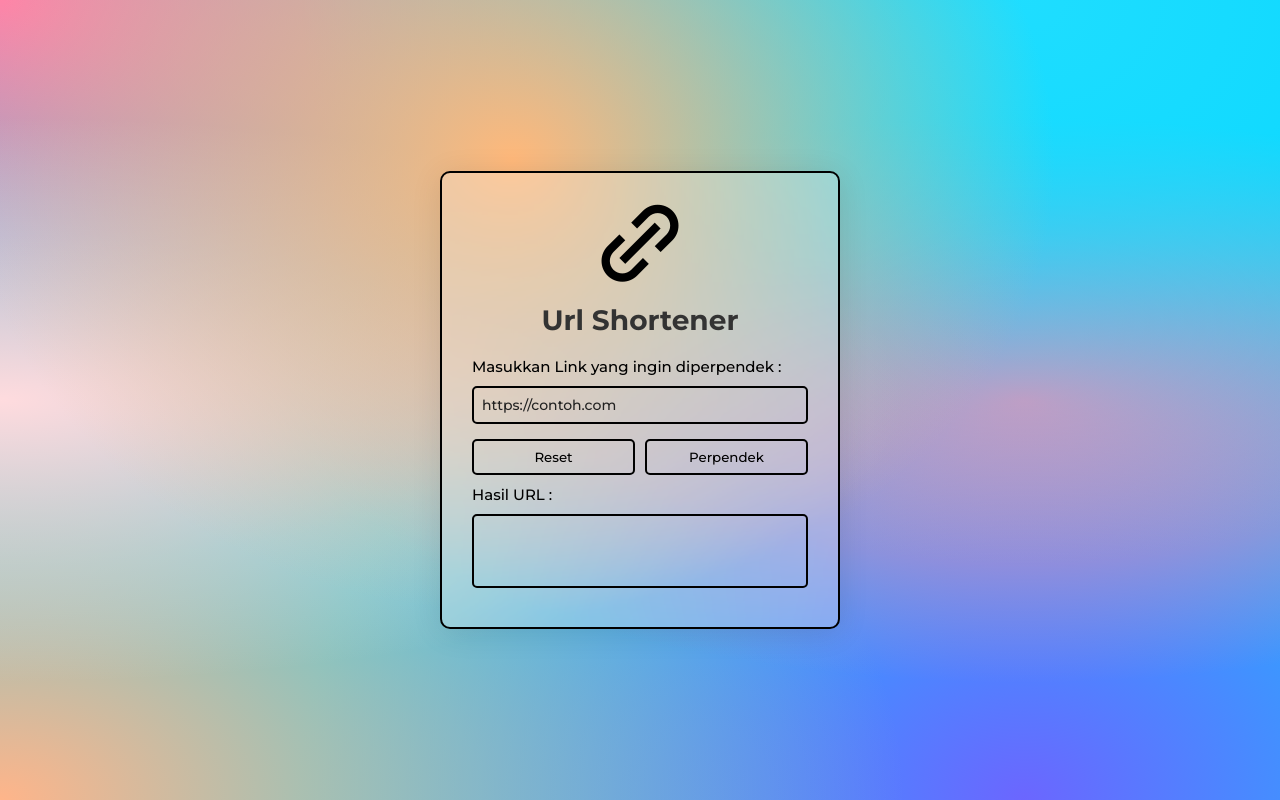
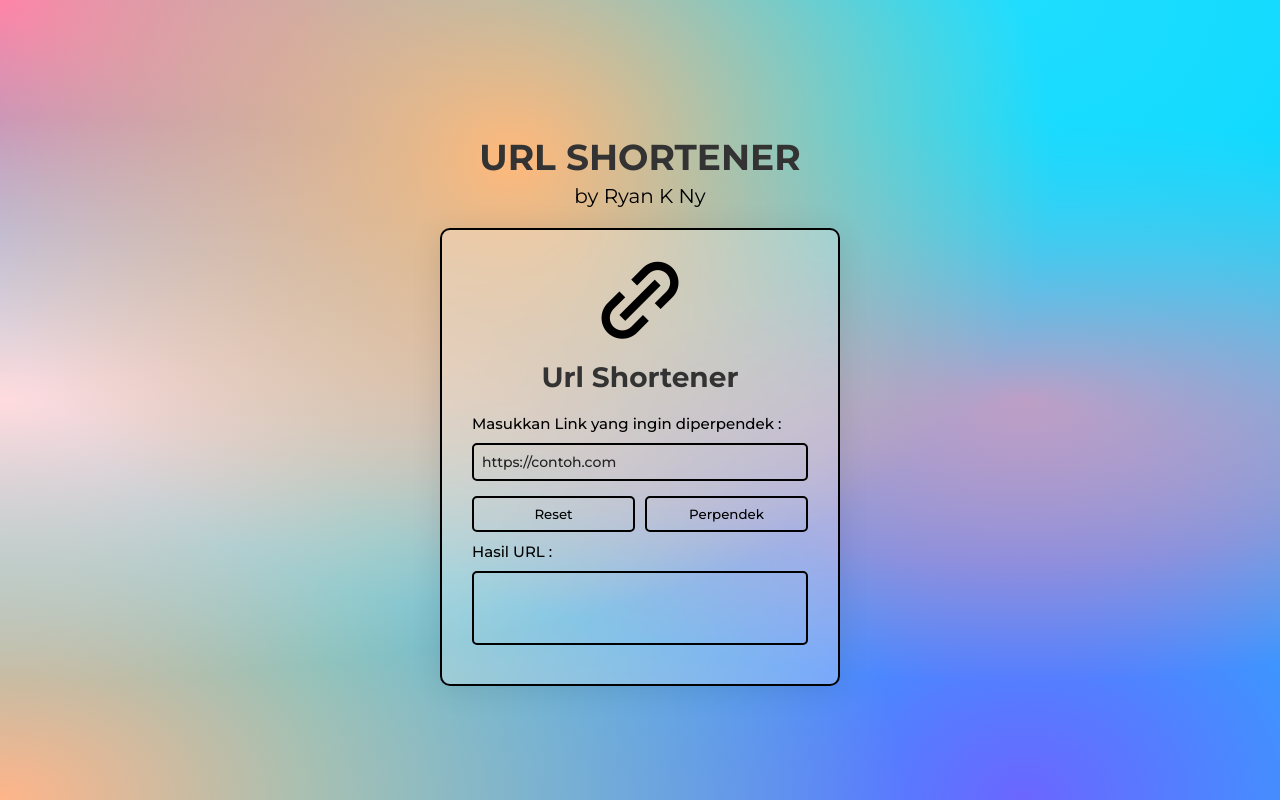
Before and after one commit to ryankananyola/BelajarJS, a plain HTML site: page UrlShortener/index.html in a window 1280 px wide. Drawn offline with nearby package versions, Linux system fonts and the light colour scheme.

Commit message:
update header

```diff
--- a/UrlShortener/index.html
+++ b/UrlShortener/index.html
@@ -9,6 +9,11 @@
 </head>
 
 <body>
+
+    <div class="header">
+        <h1>URL SHORTENER</h1>
+        <p>by Ryan K Ny</p>
+    </div>
 
     <div class="container">
         <i class="bx bx-link-alt"></i>
--- a/UrlShortener/style.css
+++ b/UrlShortener/style.css
@@ -22,6 +22,22 @@ body{
         radial-gradient(at 0% 100%, hsla(22, 100%, 77%, 1) 0px, transparent 50%),
         radial-gradient(at 80% 100%, hsla(242, 100%, 70%, 1) 0px, transparent 50%),
         radial-gradient(at 0% 0%, hsla(343, 100%, 76%, 1) 0px, transparent 50%);
+    flex-direction: column;
+}
+
+.header {
+    text-align: center;
+    margin: 20px 0;
+}
+
+.header h1 {
+    font-size: 36px;
+    margin: 0;
+}
+
+.header p {
+    font-size: 20px;
+    margin: 5px 0 0 0;
 }
 
 .container{
```
